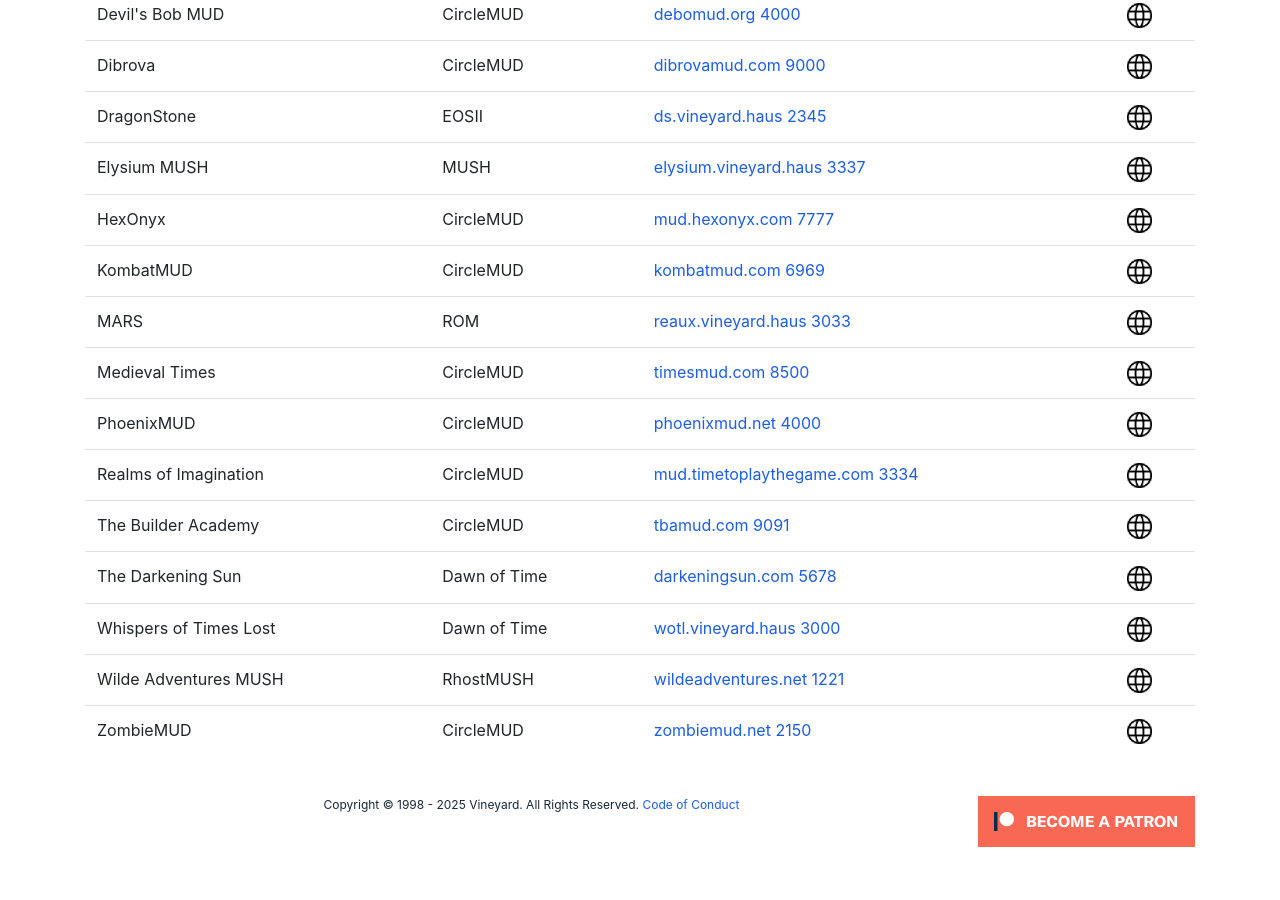
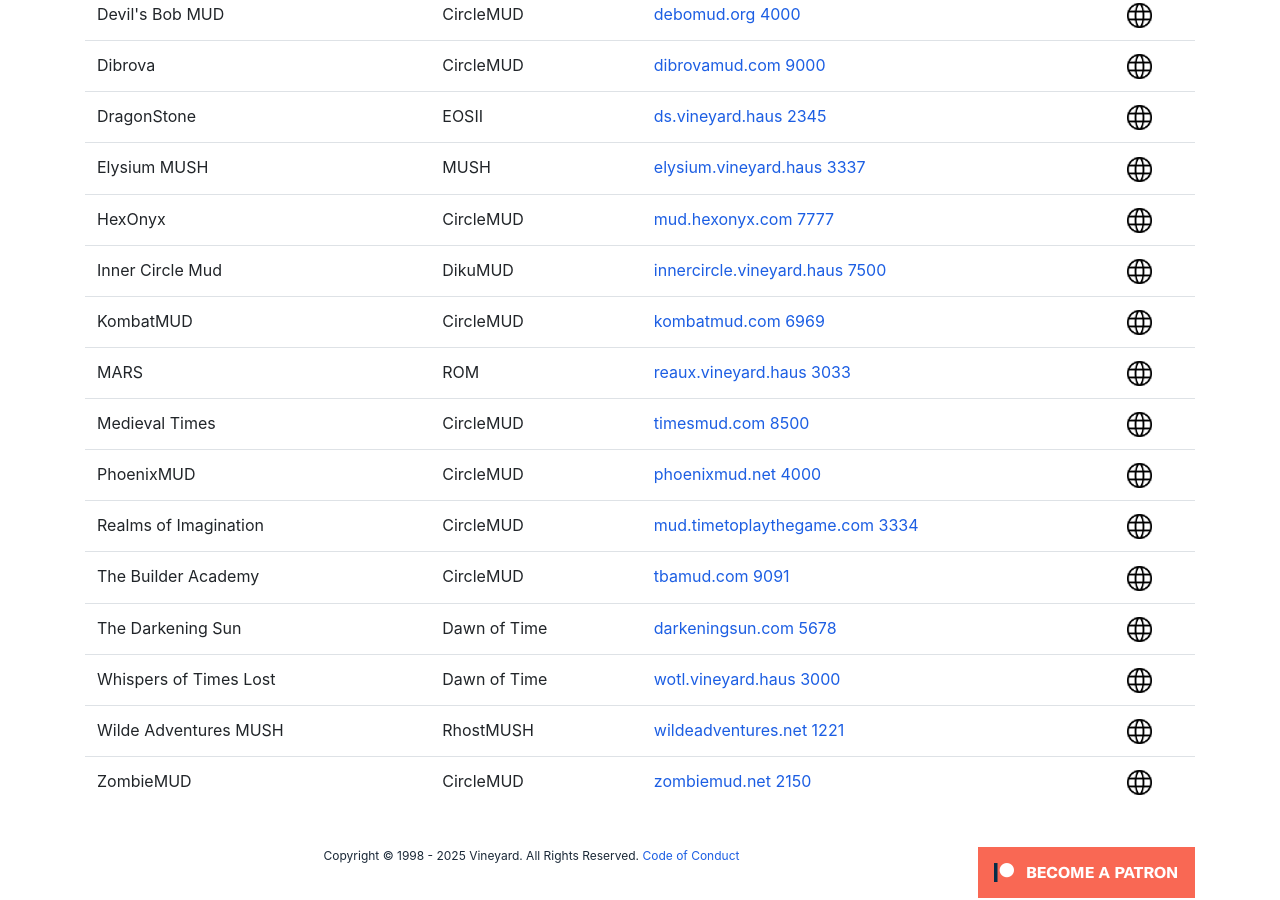
Before and after one commit to vintnerhaus/vineyard.haus, a Jekyll site: the page built from muds.html, in a window 1280 px wide and 900 px high, scrolled down 662 px. Built offline with Jekyll 4.4.1, drawn with Linux system fonts in a browser that asks for light colours; nearby versions of some CDN libraries; Markdown is read by kramdown in place of the engine named in the settings; before the commit the page ends 1533 px from its top, so only the background shows below that.

Commit message:
Update mud_list.json

```diff
--- a/_data/mud_list.json
+++ b/_data/mud_list.json
@@ -161,6 +161,13 @@
       "site": "colossus.vineyard.haus",
       "server_address": "colossus.vineyard.haus",
       "server_port": "10000",
+    },
+    {
+      "mud_name": "Inner Circle Mud",
+      "server": "DikuMUD",
+      "site": "innercircle.vineyard.haus",
+      "server_address": "innercircle.vineyard.haus",
+      "server_port": "7500",
     }
   ]
 }
```
